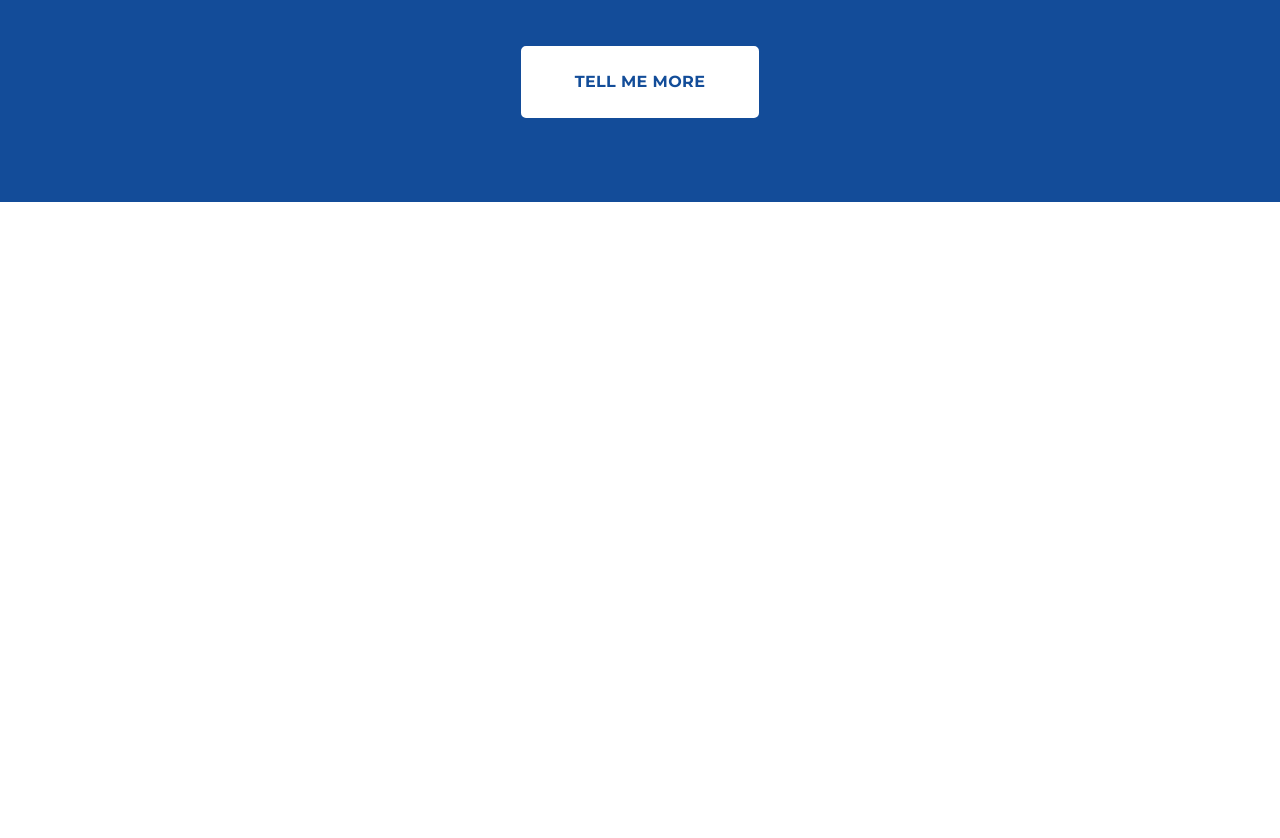
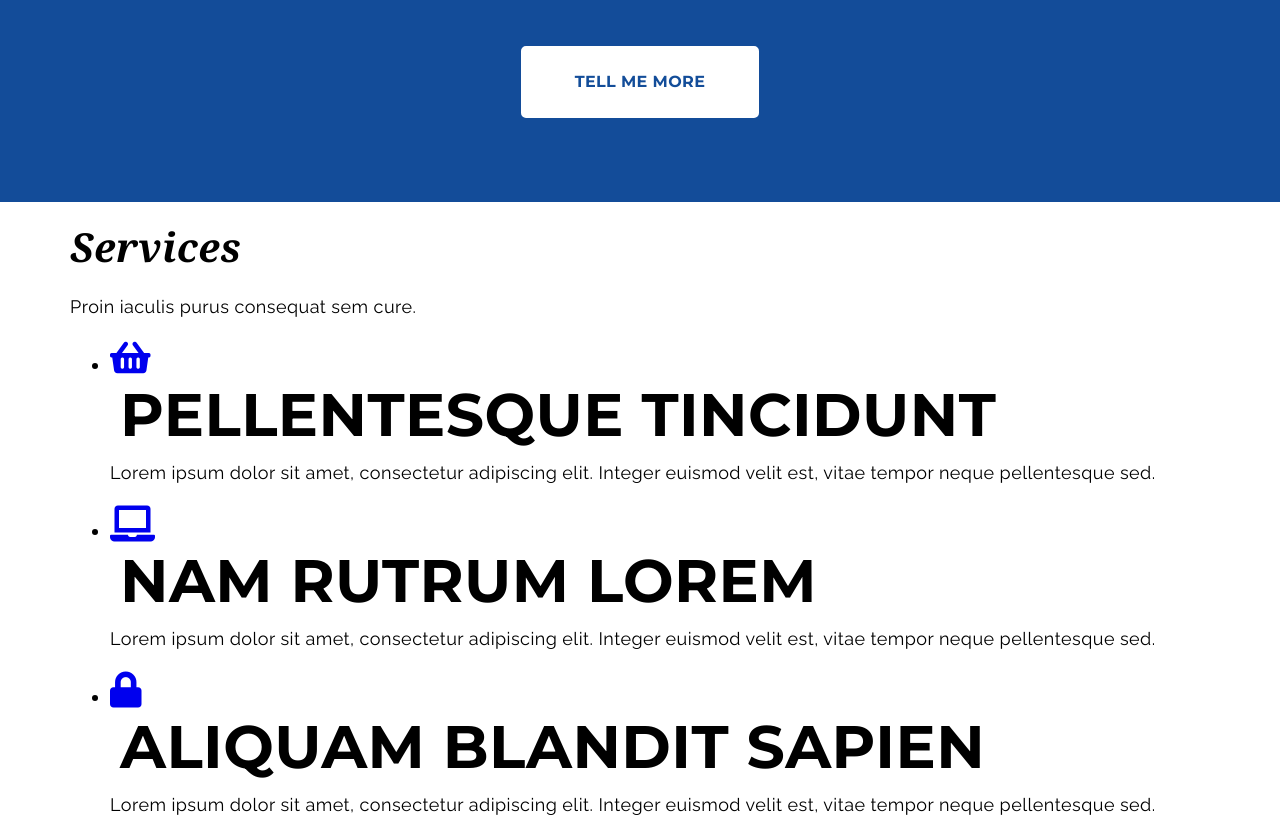
Before and after one commit to stobinet/landing-page, a website: page index.html in a window 1280 px wide. Shown: the part 598-1436 px from the top of the page. Before the commit the page ends 800 px from the top, so only its background shows below. Drawn offline with Linux system fonts and the light colour scheme.

Commit message:
Add html for page section - service

```diff
--- a/index.html
+++ b/index.html
@@ -40,6 +40,37 @@
         </nav>
     </header>
 
+    <!-- Sections -->
+    <section class="service">
+        <div class="container">
+            <div class="row">
+                <div class="text">
+                    <h2>Services</h2>
+                    <p>Proin iaculis purus consequat sem cure.</p>
+                </div>
+                <div>
+                    <ul class="dots">
+                        <li><a href="#" class="dot"><i class="fas fa-shopping-basket fa-2x"></i></a>
+                            <h3>Pellentesque tincidunt</h3>
+                            <p>Lorem ipsum dolor sit amet, consectetur adipiscing elit. Integer euismod velit est, vitae
+                                tempor neque pellentesque sed.</p>
+                        </li>
+                        <li><a href="#" class="dot"><i class="fas fa-laptop fa-2x"></i></i></a>
+                            <h3>Nam rutrum lorem</h3>
+                            <p>Lorem ipsum dolor sit amet, consectetur adipiscing elit. Integer euismod velit est, vitae
+                                tempor neque pellentesque sed.</p>
+                        </li>
+                        <li><a href="#" class="dot"><i class="fas fa-lock fa-2x"></i></i></a>
+                            <h3>Aliquam blandit sapien</h3>
+                            <p>Lorem ipsum dolor sit amet, consectetur adipiscing elit. Integer euismod velit est, vitae
+                                tempor neque pellentesque sed.</p>
+                        </li>
+                    </ul>
+                </div>
+            </div>
+        </div>
+    </section>
+
 
 </body>
 
```
